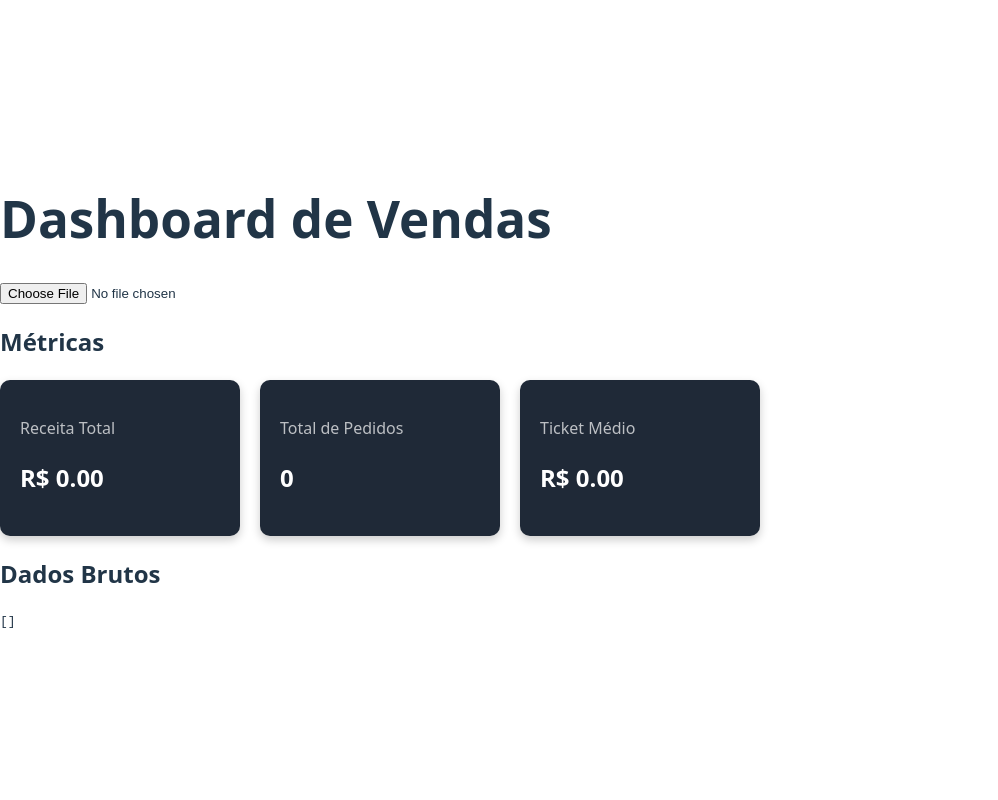
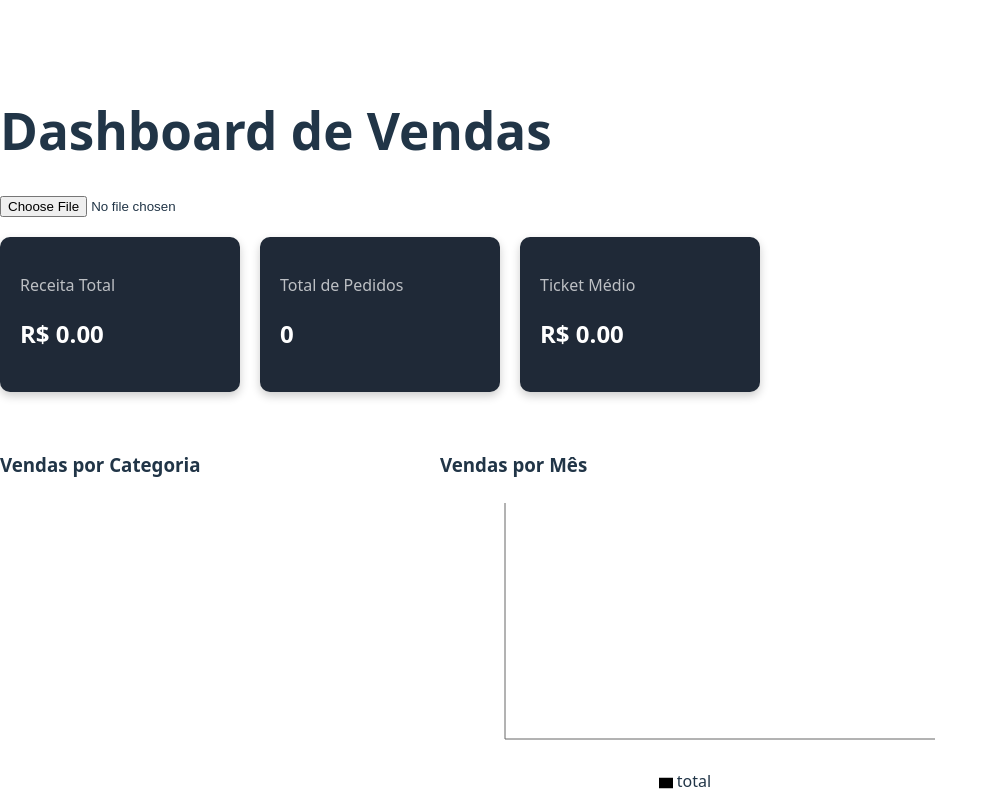
Before and after one commit to lzguisouza2211-gif/Dashboard-vendas, a React (Vite) app: page / in a window 1280 px wide. Shown: the whole page, without its empty margins (0-998 px from the left). Built offline with nearby package versions, Linux system fonts and the light colour scheme.

Commit message:
feat/ implementa gráficos de vendas por categoria e por mês

```diff
--- a/src/App.tsx
+++ b/src/App.tsx
@@ -8,6 +8,8 @@ import {
   calcularTicketMedio
 } from "./utils/metrics";
 import { MetricCard } from "./components/MetricCard";
+import { SalesByCategoryChart } from "./components/SalesByCategoryChart";
+import { SalesByMonthChart } from "./components/SalesByMonthChart";
 
 function App() {
   const [dados, setDados] = useState<Venda[]>([]);
@@ -15,32 +17,31 @@ function App() {
   const totalPedidos = calcularTotalPedidos(dados);
   const ticketMedio = calcularTicketMedio(dados);
 
+
   return (
     <div>
-      <h1>Dashboard de Vendas</h1>
+  <h1>Dashboard de Vendas</h1>
 
-      <UploadExcel onDataLoaded={(rows) => setDados(cleanData(rows))} />
-      <h2>Métricas</h2>
-    <div style={{ display: "flex", gap: "20px", marginTop: "20px" }}>
-      <MetricCard
-        title="Receita Total"
-        value={`R$ ${receitaTotal.toFixed(2)}`}
-      />
+  <UploadExcel onDataLoaded={(rows) => setDados(cleanData(rows))} />
 
-      <MetricCard
-        title="Total de Pedidos"
-        value={totalPedidos}
-      />
+  {/* seção métricas */}
 
-      <MetricCard
-        title="Ticket Médio"
-        value={`R$ ${ticketMedio.toFixed(2)}`}
-      />
-    </div>
-      <h2>Dados Brutos</h2>
+  <div style={{ display: "flex", gap: "20px", marginTop: "20px" }}>
+    <MetricCard title="Receita Total" value={`R$ ${receitaTotal.toFixed(2)}`} />
+    <MetricCard title="Total de Pedidos" value={totalPedidos} />
+    <MetricCard title="Ticket Médio" value={`R$ ${ticketMedio.toFixed(2)}`} />
+  </div>
 
-      <pre>{JSON.stringify(dados, null, 2)}</pre>
-    </div>
+  {/* seção gráficos */}
+  <div style={{ display: "flex", gap: "40px", marginTop: "40px" }}>
+    <SalesByCategoryChart dados={dados} />
+    <SalesByMonthChart dados={dados} />
+  </div>
+
+</div>
+
+
+
   );
 }
 
--- /dev/null
+++ b/src/components/SalesByCategoryChart.tsx
@@ -0,0 +1,30 @@
+import { PieChart, Pie, Tooltip, Legend, ResponsiveContainer } from "recharts";
+import { vendasPorCategoria } from "../utils/metrics";
+import type { Venda } from "../types/Venda";
+
+type Props = {
+  dados: Venda[];
+};
+
+export function SalesByCategoryChart({ dados }: Props) {
+  const data = vendasPorCategoria(dados);
+
+  return (
+    <div style={{ width: "400px", height: "300px" }}>
+      <h3>Vendas por Categoria</h3>
+
+      <ResponsiveContainer width="100%" height="100%">
+        <PieChart>
+          <Pie
+            data={data}
+            dataKey="total"
+            nameKey="categoria"
+            outerRadius={100}
+          />
+          <Tooltip />
+          <Legend />
+        </PieChart>
+      </ResponsiveContainer>
+    </div>
+  );
+}
--- /dev/null
+++ b/src/components/SalesByMonthChart.tsx
@@ -0,0 +1,36 @@
+import {
+  BarChart,
+  Bar,
+  XAxis,
+  YAxis,
+  Tooltip,
+  Legend,
+  ResponsiveContainer
+} from "recharts";
+
+import { vendasPorMes } from "../utils/metrics";
+import type { Venda } from "../types/Venda";
+
+type Props = {
+  dados: Venda[];
+};
+
+export function SalesByMonthChart({ dados }: Props) {
+  const data = vendasPorMes(dados);
+
+  return (
+    <div style={{ width: "500px", height: "300px" }}>
+      <h3>Vendas por Mês</h3>
+
+      <ResponsiveContainer width="100%" height="100%">
+        <BarChart data={data}>
+          <XAxis dataKey="mes" />
+          <YAxis />
+          <Tooltip />
+          <Legend />
+          <Bar dataKey="total" />
+        </BarChart>
+      </ResponsiveContainer>
+    </div>
+  );
+}
```
